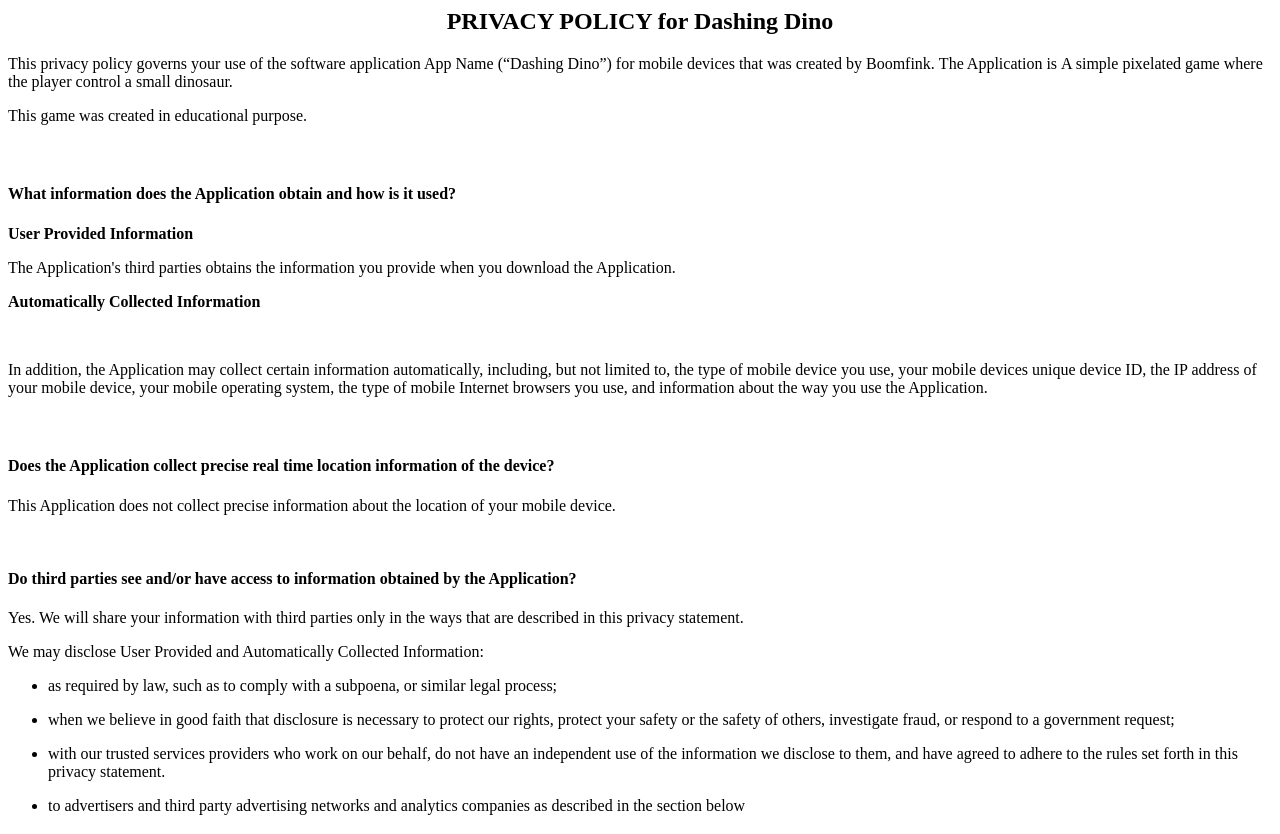
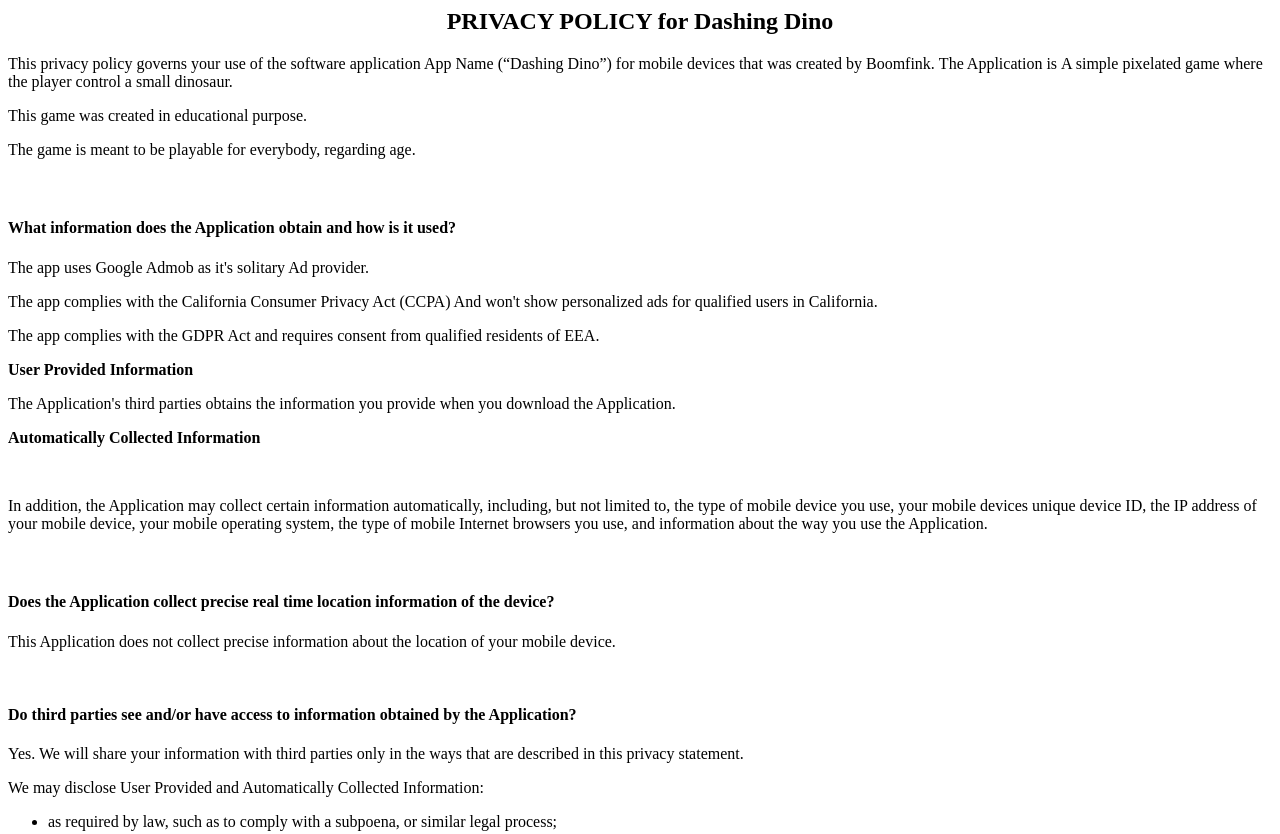
Before and after one commit to boomfink/boomfink.github.io, a plain HTML site: page index.html in a window 1280 px wide. Shown: the top 834 px of the page. Drawn offline with Linux system fonts and the light colour scheme.

Commit message:
Update index.html

```diff
--- a/index.html
+++ b/index.html
@@ -2,8 +2,12 @@
 <p></p>
 <p>This privacy policy governs your use of the software application App Name (“Dashing Dino”) for mobile devices that was created by&nbsp;Boomfink.&nbsp;The Application is&nbsp;A simple pixelated game where the player control a small dinosaur.&nbsp;</p>
 <p>This game was created in educational purpose.</p>
+<p>The game is meant to be playable for everybody, regarding age.</p>
 <h4>&nbsp;</h4>
 <h4>What information does the Application obtain and how is it used?</h4>
+<p>The app uses Google Admob as it's solitary Ad provider.</p>
+<p>The app complies with the California Consumer Privacy Act (CCPA) And won't show personalized ads for qualified users in California.</p>
+<p>The app complies with the GDPR Act and requires consent from qualified residents of EEA.</p>
 <p></p>
 <p><strong>User Provided Information</strong>&nbsp;</p>
 <p>The Application's third parties obtains the information you provide when you download the Application.&nbsp;</p>
```
